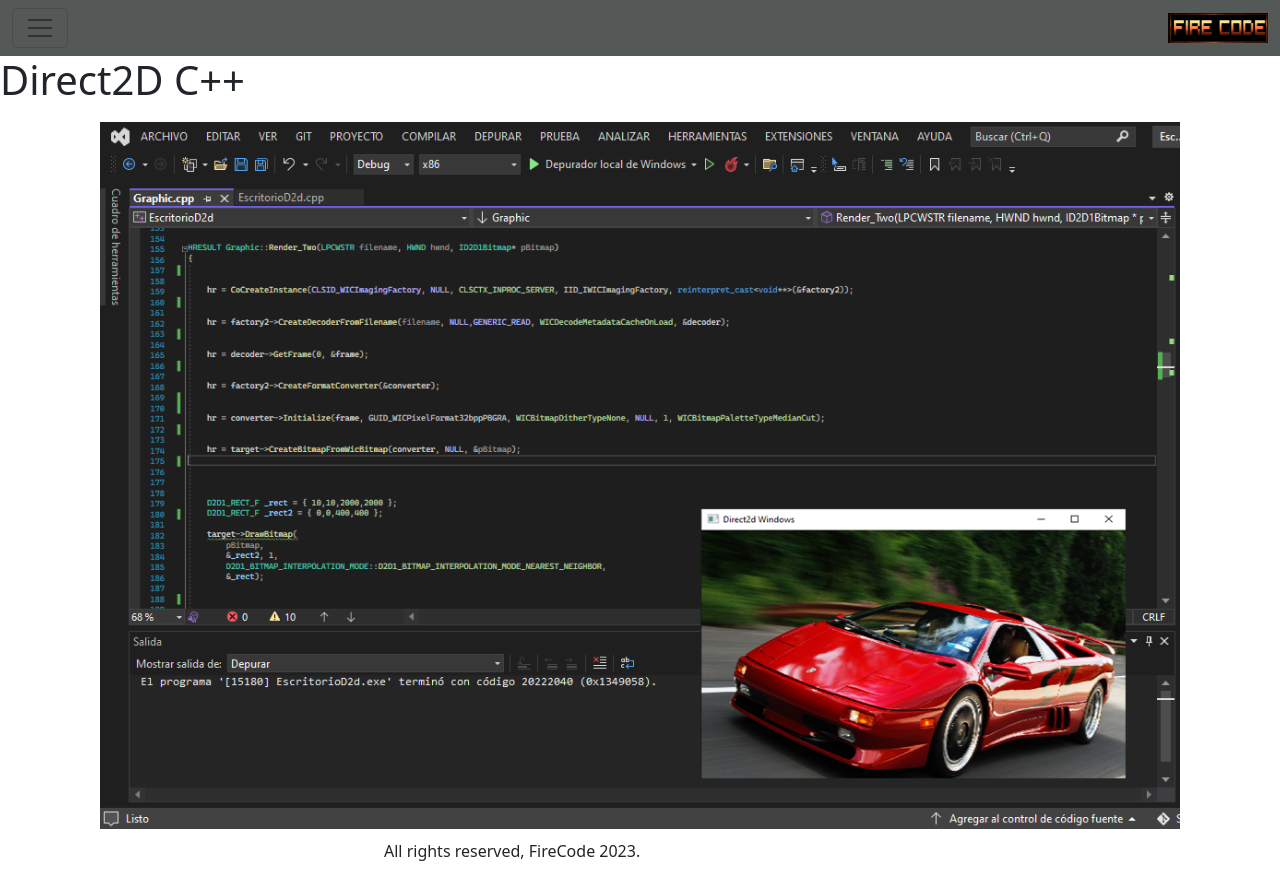
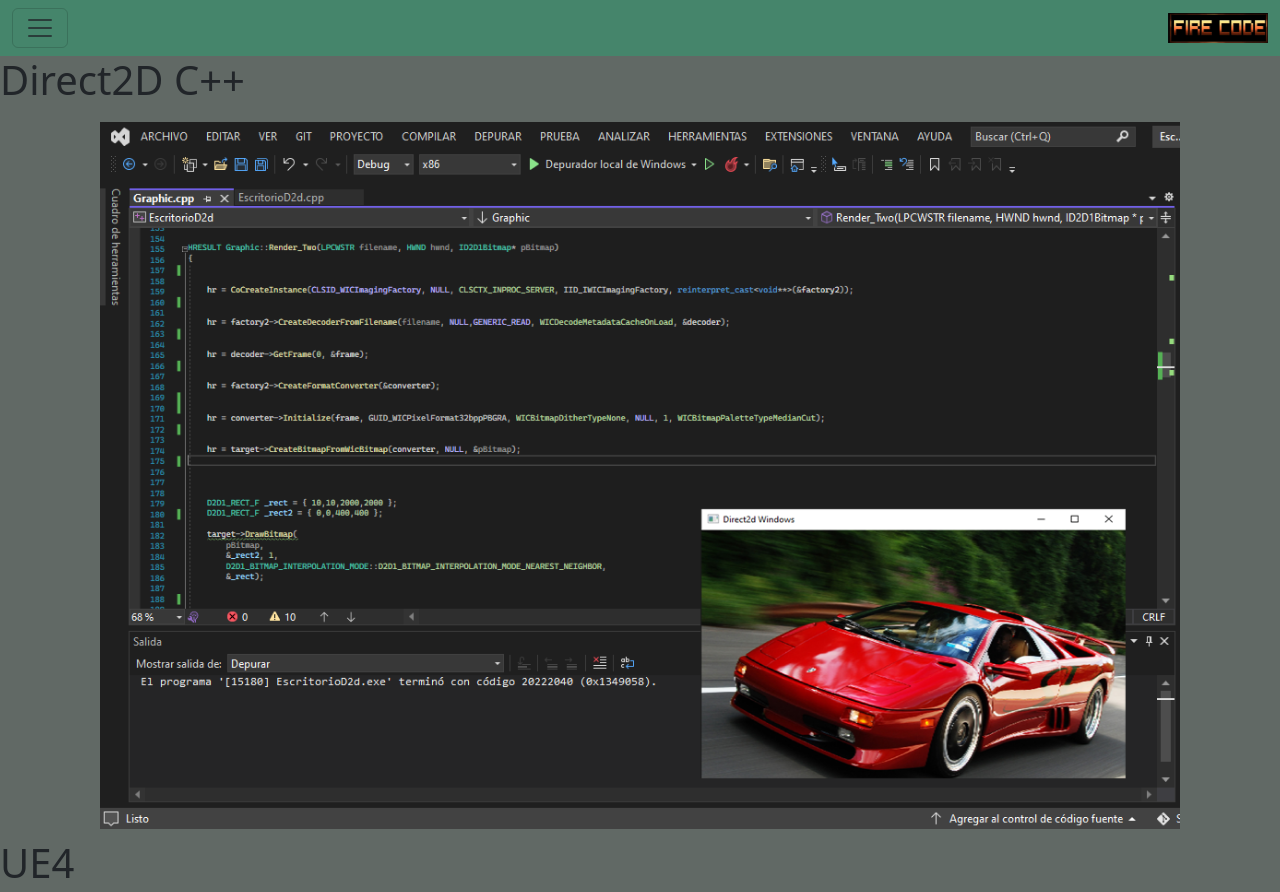
Before and after one commit to firecode2099/portfolio.github.io, a plain HTML site: page Tools.html in a window 1280 px wide. Shown: the top 892 px of the page. Drawn offline with nearby package versions, Linux system fonts and the light colour scheme.

Commit message:
web
change11

```diff
--- a/Tools.html
+++ b/Tools.html
@@ -9,9 +9,9 @@
     <link href="https://cdn.jsdelivr.net/npm/bootstrap@5.3.0-alpha3/dist/css/bootstrap.min.css" rel="stylesheet" integrity="sha384-KK94CHFLLe+nY2dmCWGMq91rCGa5gtU4mk92HdvYe+M/SXH301p5ILy+dN9+nJOZ" crossorigin="anonymous">
     <title>Tools</title>
 </head>
-<body>
+<body style="background-color: #616965;" >
 
-    <nav  class="navbar" style="background-color: #545957;" >
+    <nav  class="navbar" style="background-color: #45856b;" >
 
         <div class="container-fluid">
 
@@ -46,11 +46,17 @@
       </nav>
 
 <h1>
- Direct2D C++
+                 Direct2D C++
 
 </h1>
 
     <img src="img/T.png" width="100%"style="padding-top: 10px; padding-bottom: 10px; padding-left: 100px; padding-right: 100px;" >
+ <h1>
+UE4
+
+</h1>
+     <img src="img/W.png" width="100%"style="padding-top: 10px; padding-bottom: 10px; padding-left: 100px; padding-right: 100px;" >
+      <img src="img/W2.png" width="100%"style="padding-top: 10px; padding-bottom: 10px; padding-left: 100px; padding-right: 100px;" >
 
 
     <p  style="padding-left: 30%;">
```
Also changed, not shown: img/W.png (added), img/w2.png (added).
